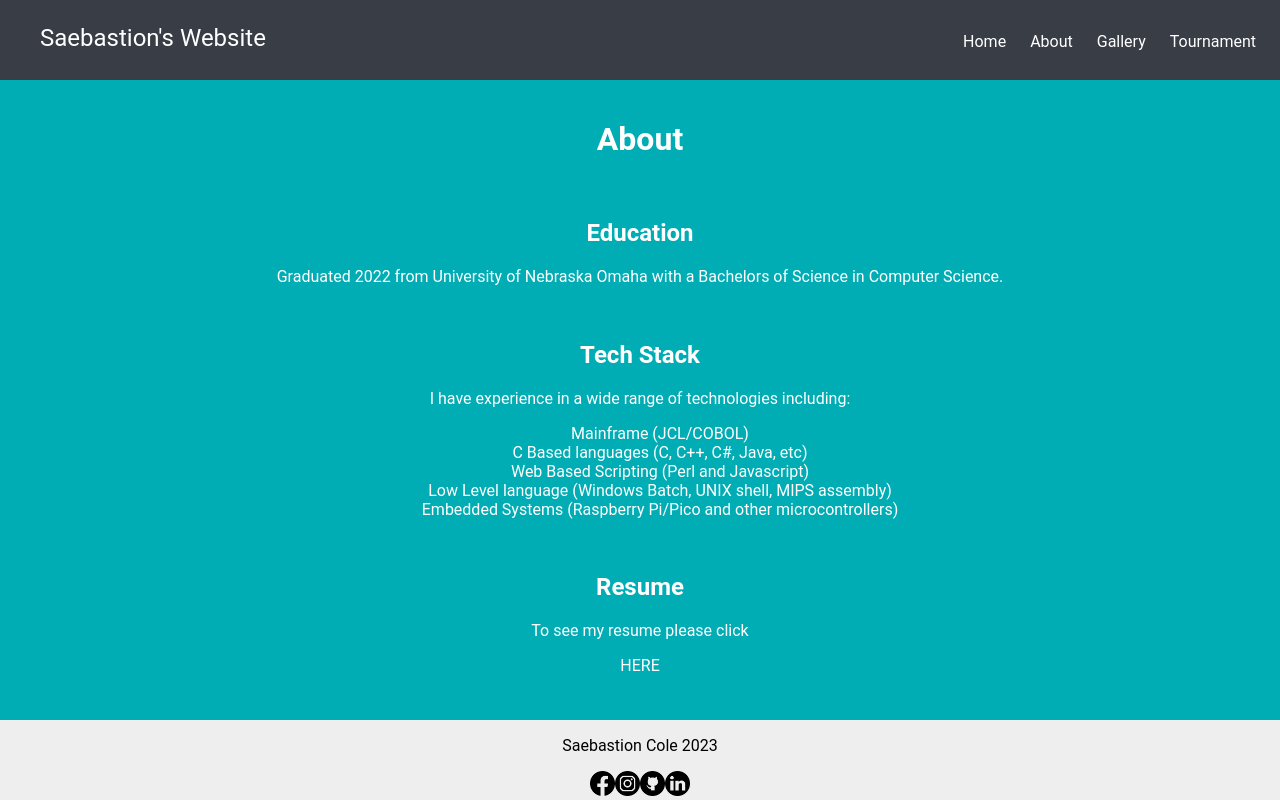
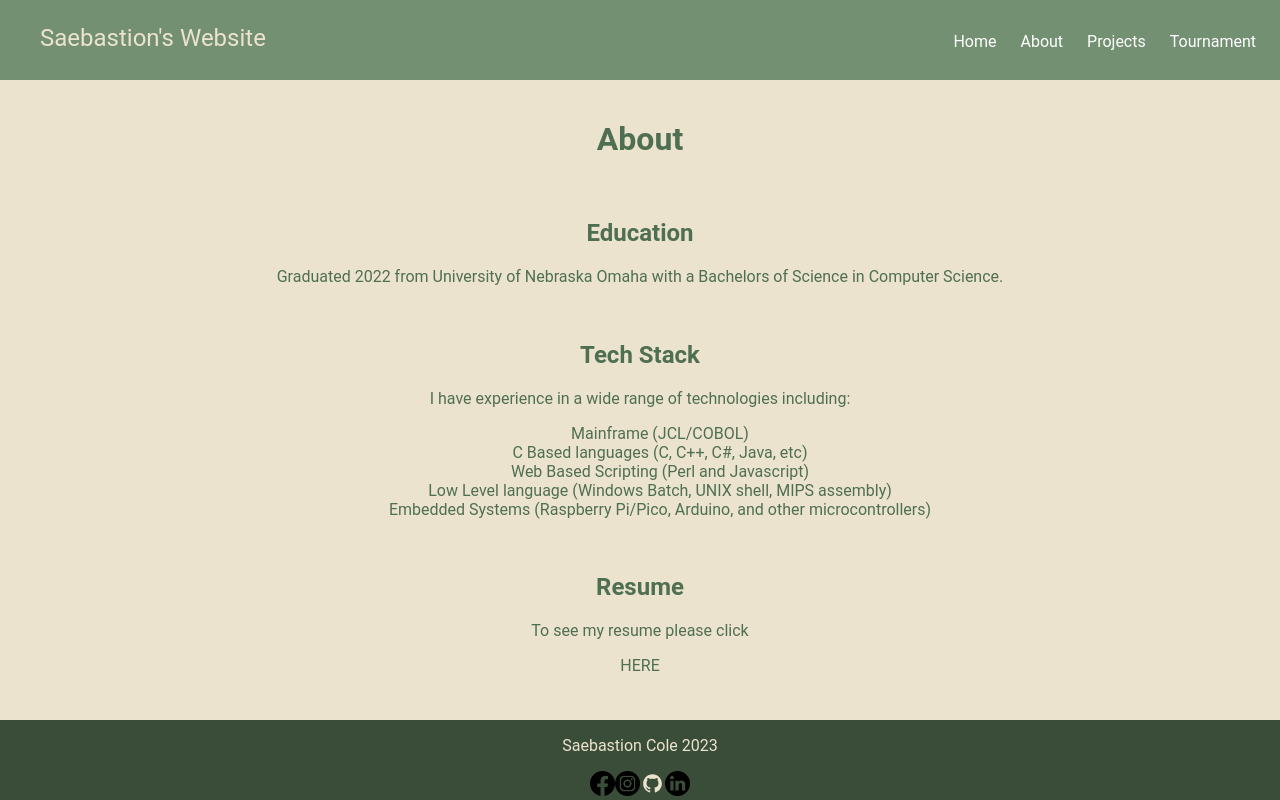
Before and after one commit to sdcole/website-frontend, a React (Create React App) app in the folder website-frontend/: page /about in a window 1280 px wide. Built offline with nearby package versions, Linux system fonts and the light colour scheme.

Commit message:
Updated response handling and color pallette
Updated color codes and how the code works with HTTP responses.

```diff
--- a/website-frontend/src/App.css
+++ b/website-frontend/src/App.css
@@ -64,21 +64,21 @@
 }
 
 #header {
-  background-color: #393E46;
+  background-color: #739072;
   text-decoration-color: #61dafb;
   height: 10vh;
   margin: 0;
-  color:white;
+  color:#ECE3CE;
 }
 
 #content {
-  background-color: #00ADB5;
-  text-decoration-color: #61dafb;
+  background-color: #ECE3CE;
+  text-decoration-color: #4F6F52;
   list-style-type: none;
   margin: 0;
 
   height: 80vh;
-  color: white;
+  color: #4F6F52;
 
 
 }
@@ -113,11 +113,11 @@ ul#nav li {
   align-items: center;
   justify-content: center;
   font-size: calc(10px + 2vmin);
-  color: white;
+  color: #4F6F52;
 }
 
 .App-footer {
-  background-color: #EEEEEE;
+  background-color: #3A4D39;
   height: 10vh;
   display: flex;
   flex-direction: column;
@@ -125,7 +125,7 @@ ul#nav li {
   justify-content: center;
   */
   font-size: calc(10px + vmin);
-  color: rgb(0, 0, 0);
+  color: #ECE3CE;
 }
 
 .App-link {
--- a/website-frontend/src/components/Content/About/About.tsx
+++ b/website-frontend/src/components/Content/About/About.tsx
@@ -15,7 +15,7 @@ const Home = () => {
                     <li>C Based languages (C, C++, C#, Java, etc)</li>
                     <li>Web Based Scripting (Perl and Javascript)</li>
                     <li>Low Level language (Windows Batch, UNIX shell, MIPS assembly)</li>
-                    <li>Embedded Systems (Raspberry Pi/Pico and other microcontrollers)</li>
+                    <li>Embedded Systems (Raspberry Pi/Pico, Arduino, and other microcontrollers)</li>
 
                 </ul>
             <br></br>
--- a/website-frontend/src/components/Content/Footer/Footer.tsx
+++ b/website-frontend/src/components/Content/Footer/Footer.tsx
@@ -1,7 +1,7 @@
 import '../../../App.css';
 import fbLogo from '../../../images/facebook.png'
 import igLogo from '../../../images/instagram.png'
-import githubLogo from '../../../images/github.png'
+import githubLogo from '../../../images/github.svg'
 import linkedinLogo from '../../../images/linkedin.png'
 
 const Footer = () => {
--- a/website-frontend/src/components/Content/Projects/Projects.tsx
+++ b/website-frontend/src/components/Content/Projects/Projects.tsx
@@ -1,9 +1,15 @@
 import '../../../App.css';
-const Home = () => {
+const Projects = () => {
     return (
-        <div className="App">
+        <div id="projects">
+            <br></br>
+            <h1>Projects</h1>
+            <p>I have a wide variety of projects available to look at.</p>
+            <br></br>
+            <p>Most source code can be found on my github.</p>
+
 
         </div>
     );
 }
-export default Home;
+export default Projects;
--- a/website-frontend/src/components/Content/TournamentPage/TournamentForm.tsx
+++ b/website-frontend/src/components/Content/TournamentPage/TournamentForm.tsx
@@ -6,15 +6,20 @@ import Button from '@mui/material/Button';
 import LoadingSpinner from '../Materials/LoadingSpinner';
 
 const TournamentForm = () => {
-    const LOCALHOST = 'https://192.168.0.81:7268';
+    //const PROXY = 'https://v1.nocodeapi.com/saebastion/ep/NfYBIrynVPsMmGZq';
+    const PROXY = 'https://192.168.0.81:7268/api/main/post';
     const [steamID, setSteamID] = useState("");
     const [discordID, setDiscordID] = useState("");
 
     const [isClicked, setIsClicked] = useState(false);
     const [isLoading, setIsLoading] = useState(false);
 
-    const [imageSrc, setImageSrc] = useState('');
+    const [steamImageSrc, setSteamImageSrc] = useState('');
     const [steamName, setSteamName] = useState('');
+
+    const [discordImageSrc, setDiscordImageSrc] = useState('');
+    const [discordName, setDiscordName] = useState('');
+
     const [updateText, setUpdateText] = useState('');
 
 
@@ -43,19 +48,35 @@ const handleClick = (event: React.MouseEvent<HTMLElement>, text: string) => {
       body: JSON.stringify({steamID: _steamID, discordID: _discordID})
     }
     try {
-        const response = await fetch(LOCALHOST + "/api/main/post", formPostData);
-        const jsonResult = await response.json();
-        let jsonResponse = JSON.parse(jsonResult);
+        const response = await fetch(PROXY, formPostData);
+        const jsonResult = response;
+        let jsonResponse = await jsonResult.json();
 
-        if (jsonResponse.success === true) {
+        if (response.status === 200) {
             //alert("Thank you " + jsonResponse.steam_name + " you were signed up sucessfully\n" );
-            setImageSrc(jsonResponse.steam_avatar);
-            setSteamName(jsonResponse.steam_name);
+            console.log(jsonResponse);
+            setSteamImageSrc(jsonResponse.steamAvatar);
+            setSteamName(jsonResponse.steamName);
+            setDiscordName(jsonResponse.discordUserName);
+            setDiscordImageSrc(jsonResponse.discordAvatar);
             setUpdateText("You have signed up successfully.");
 
         }
         else {
-            setUpdateText("There was an error please ensure your steamID is correct and try again.");
+            console.log(jsonResponse);
+            if (jsonResponse.validSteamUser == false && jsonResponse.validDiscordUser == false) {
+                setUpdateText("There was an error please ensure your SteamID and DiscordID is correct and try again.");
+            }
+            else if (jsonResponse.validSteamUser == false) {
+                setUpdateText("There was an error please ensure your SteamID is correct and try again.");
+            }
+            else if (jsonResponse.validDiscordUser == false) {
+                setUpdateText("There was an error please ensure your DiscordID is correct and try again.");
+            }
+            else {
+                setUpdateText("There was an error please ensure data provided is correct and try again.");
+            }
+
         }
         setIsClicked(false);
         setIsLoading(false);
@@ -119,9 +140,11 @@ const handleClick = (event: React.MouseEvent<HTMLElement>, text: string) => {
                     </div>
 
             </div>
-            <img src={imageSrc}></img>
+
+            <img src={steamImageSrc}></img>
                     <p>{steamName}</p>
-                    <br></br>
+
+            <br></br>
                     <p>{updateText}</p>
 
                         {isLoading ? <LoadingSpinner /> : null}
--- a/website-frontend/src/components/Header/Header.tsx
+++ b/website-frontend/src/components/Header/Header.tsx
@@ -10,7 +10,7 @@ const Header = () => {
         <p id="logo-text">Saebastion's Website</p>
         <ul id="nav">
             <li><Link className="text-link" to='/tournament'>Tournament</Link></li>
-            <li><Link className="text-link" to ='/gallery'>Gallery</Link></li>
+            <li><Link className="text-link" to ='/projects'>Projects</Link></li>
             <li><Link className="text-link" to='/about'>About</Link></li>
             <li><Link className="text-link" to='/'>Home</Link></li>
 
```
Also changed, not shown: website-frontend/src/images/github.svg (added).
